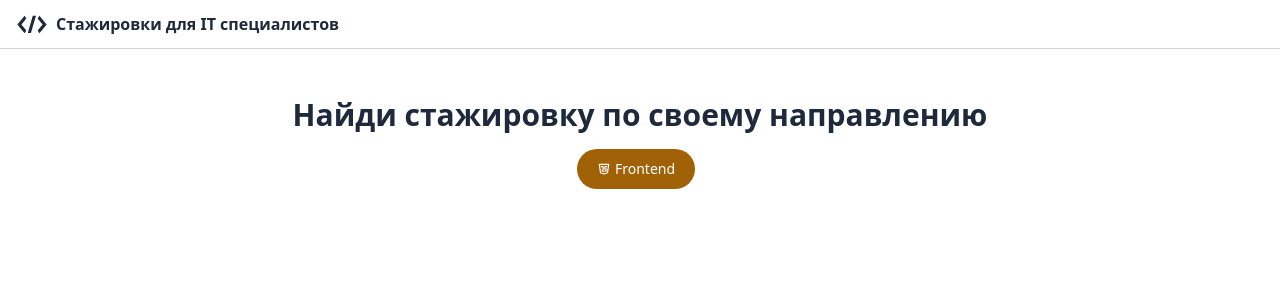
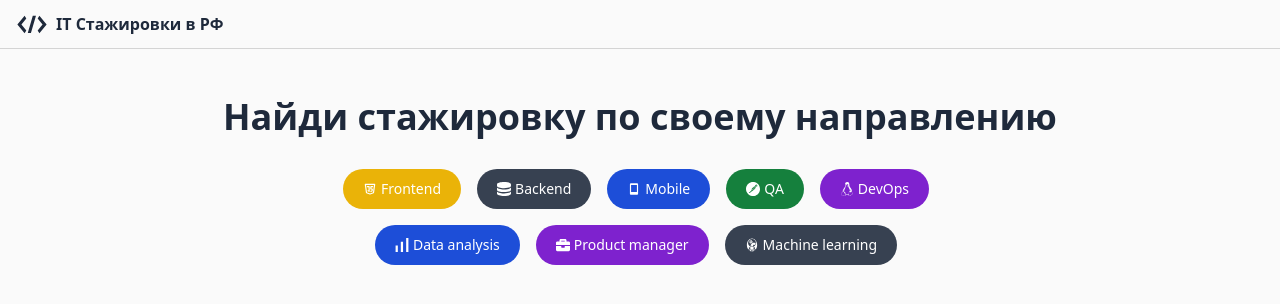
Before and after one commit to aiprivet/intern-jobs-ru, a React (Vite) app: page / in a window 1280 px wide. Shown: the top 304 px of the page. Built offline with nearby package versions, Linux system fonts and the light colour scheme.

Commit message:
make start screen layout

```diff
--- a/src/App.jsx
+++ b/src/App.jsx
@@ -1,30 +1,61 @@
 import { DiCode } from "react-icons/di";
 import { TbBrandJavascript } from "react-icons/tb";
+import { ImDatabase } from "react-icons/im";
+import { BiMobile } from "react-icons/bi";
+import { SiPostman } from "react-icons/si";
+import { FaLinux } from "react-icons/fa";
+import { SiSimpleanalytics } from "react-icons/si";
+import { FaBriefcase } from "react-icons/fa";
+import { GiArtificialIntelligence } from "react-icons/gi";
 
 import Button from "./ui/Button";
 function App() {
   return (
-    <>
-      <header className="flex justify-between items-center border-b border-neutral-300">
-        <div className="text-slate-800 flex items-center pl-2 font-semibold">
+    <div className="h-screen bg-neutral-50 dark:bg-slate-950 w-screen">
+      <header className="flex justify-between items-center border-b dark:border-slate-900 border-neutral-300">
+        <div className="text-slate-800 flex items-center pl-2 font-semibold dark:text-slate-100">
           <DiCode size="48"></DiCode>
-          <span>Стажировки для IT специалистов</span>
+          <span>IT Стажировки в РФ</span>
         </div>
       </header>
-      <main className="flex items-center justify-center mt-12 text-slate-800 flex-col">
-        <h1 className="text-center font-semibold text-3xl">
+      <main className="flex items-center justify-center mt-12 text-slate-800 dark:text-slate-100 flex-col">
+        <h1 className="text-center font-semibold text-4xl">
           Найди стажировку по своему направлению
         </h1>
-        <div className="mt-4">
+        <div className="mt-8 flex gap-2 max-w-2xl flex-wrap justify-center">
           <Button
             color={"yellow"}
             icon={<TbBrandJavascript></TbBrandJavascript>}
           >
             Frontend
           </Button>
+          <Button color={"gray"} icon={<ImDatabase></ImDatabase>}>
+            Backend
+          </Button>
+          <Button color={"blue"} icon={<BiMobile></BiMobile>}>
+            Mobile
+          </Button>
+          <Button color={"green"} icon={<SiPostman></SiPostman>}>
+            QA
+          </Button>
+          <Button color={"purple"} icon={<FaLinux></FaLinux>}>
+            DevOps
+          </Button>
+          <Button color={"blue"} icon={<SiSimpleanalytics></SiSimpleanalytics>}>
+            Data analysis
+          </Button>
+          <Button color={"purple"} icon={<FaBriefcase></FaBriefcase>}>
+            Product manager
+          </Button>
+          <Button
+            color={"gray"}
+            icon={<GiArtificialIntelligence></GiArtificialIntelligence>}
+          >
+            Machine learning
+          </Button>
         </div>
       </main>
-    </>
+    </div>
   );
 }
 
--- a/src/styles/styles.css
+++ b/src/styles/styles.css
@@ -554,14 +554,6 @@ video {
   --tw-contain-style:  ;
 }
 
-.mt-4 {
-  margin-top: 1rem;
-}
-
-.mt-12 {
-  margin-top: 3rem;
-}
-
 .mb-2 {
   margin-bottom: 0.5rem;
 }
@@ -570,16 +562,68 @@ video {
   margin-inline-end: 0.5rem;
 }
 
-.mt-2 {
-  margin-top: 0.5rem;
+.mt-12 {
+  margin-top: 3rem;
+}
+
+.mt-4 {
+  margin-top: 1rem;
+}
+
+.mt-8 {
+  margin-top: 2rem;
 }
 
 .flex {
   display: flex;
 }
 
+.h-screen {
+  height: 100vh;
+}
+
+.w-screen {
+  width: 100vw;
+}
+
+.max-w-56 {
+  max-width: 14rem;
+}
+
+.max-w-96 {
+  max-width: 24rem;
+}
+
+.max-w-lg {
+  max-width: 32rem;
+}
+
+.max-w-3xl {
+  max-width: 48rem;
+}
+
+.max-w-xl {
+  max-width: 36rem;
+}
+
+.max-w-2xl {
+  max-width: 42rem;
+}
+
+.cursor-pointer {
+  cursor: pointer;
+}
+
 .flex-col {
   flex-direction: column;
+}
+
+.flex-wrap {
+  flex-wrap: wrap;
+}
+
+.items-start {
+  align-items: flex-start;
 }
 
 .items-center {
@@ -598,12 +642,16 @@ video {
   gap: 0.25rem;
 }
 
+.gap-4 {
+  gap: 1rem;
+}
+
+.gap-2 {
+  gap: 0.5rem;
+}
+
 .rounded-full {
   border-radius: 9999px;
-}
-
-.border {
-  border-width: 1px;
 }
 
 .border-b {
@@ -620,19 +668,9 @@ video {
   background-color: rgb(29 78 216 / var(--tw-bg-opacity));
 }
 
-.bg-red-700 {
-  --tw-bg-opacity: 1;
-  background-color: rgb(185 28 28 / var(--tw-bg-opacity));
-}
-
 .bg-gray-700 {
   --tw-bg-opacity: 1;
   background-color: rgb(55 65 81 / var(--tw-bg-opacity));
-}
-
-.bg-yellow-700 {
-  --tw-bg-opacity: 1;
-  background-color: rgb(161 98 7 / var(--tw-bg-opacity));
 }
 
 .bg-green-700 {
@@ -640,9 +678,24 @@ video {
   background-color: rgb(21 128 61 / var(--tw-bg-opacity));
 }
 
+.bg-neutral-50 {
+  --tw-bg-opacity: 1;
+  background-color: rgb(250 250 250 / var(--tw-bg-opacity));
+}
+
 .bg-purple-700 {
   --tw-bg-opacity: 1;
   background-color: rgb(126 34 206 / var(--tw-bg-opacity));
+}
+
+.bg-red-700 {
+  --tw-bg-opacity: 1;
+  background-color: rgb(185 28 28 / var(--tw-bg-opacity));
+}
+
+.bg-yellow-500 {
+  --tw-bg-opacity: 1;
+  background-color: rgb(234 179 8 / var(--tw-bg-opacity));
 }
 
 .px-5 {
@@ -660,21 +713,12 @@ video {
   padding-bottom: 0.625rem;
 }
 
-.pl-4 {
-  padding-left: 1rem;
-}
-
 .pl-2 {
   padding-left: 0.5rem;
 }
 
 .text-center {
   text-align: center;
-}
-
-.text-5xl {
-  font-size: 3rem;
-  line-height: 1;
 }
 
 .text-3xl {
@@ -687,47 +731,17 @@ video {
   line-height: 1.25rem;
 }
 
-.font-semibold {
-  font-weight: 600;
+.text-4xl {
+  font-size: 2.25rem;
+  line-height: 2.5rem;
 }
 
 .font-medium {
   font-weight: 500;
 }
 
-.text-neutral-900 {
-  --tw-text-opacity: 1;
-  color: rgb(23 23 23 / var(--tw-text-opacity));
-}
-
-.text-neutral-800 {
-  --tw-text-opacity: 1;
-  color: rgb(38 38 38 / var(--tw-text-opacity));
-}
-
-.text-gray-900 {
-  --tw-text-opacity: 1;
-  color: rgb(17 24 39 / var(--tw-text-opacity));
-}
-
-.text-gray-700 {
-  --tw-text-opacity: 1;
-  color: rgb(55 65 81 / var(--tw-text-opacity));
-}
-
-.text-gray-800 {
-  --tw-text-opacity: 1;
-  color: rgb(31 41 55 / var(--tw-text-opacity));
-}
-
-.text-blue-950 {
-  --tw-text-opacity: 1;
-  color: rgb(23 37 84 / var(--tw-text-opacity));
-}
-
-.text-slate-900 {
-  --tw-text-opacity: 1;
-  color: rgb(15 23 42 / var(--tw-text-opacity));
+.font-semibold {
+  font-weight: 600;
 }
 
 .text-slate-800 {
@@ -745,19 +759,9 @@ video {
   background-color: rgb(30 64 175 / var(--tw-bg-opacity));
 }
 
-.hover\:bg-red-800:hover {
-  --tw-bg-opacity: 1;
-  background-color: rgb(153 27 27 / var(--tw-bg-opacity));
-}
-
 .hover\:bg-gray-800:hover {
   --tw-bg-opacity: 1;
   background-color: rgb(31 41 55 / var(--tw-bg-opacity));
-}
-
-.hover\:bg-yellow-800:hover {
-  --tw-bg-opacity: 1;
-  background-color: rgb(133 77 14 / var(--tw-bg-opacity));
 }
 
 .hover\:bg-green-800:hover {
@@ -768,6 +772,16 @@ video {
 .hover\:bg-purple-800:hover {
   --tw-bg-opacity: 1;
   background-color: rgb(107 33 168 / var(--tw-bg-opacity));
+}
+
+.hover\:bg-red-800:hover {
+  --tw-bg-opacity: 1;
+  background-color: rgb(153 27 27 / var(--tw-bg-opacity));
+}
+
+.hover\:bg-yellow-600:hover {
+  --tw-bg-opacity: 1;
+  background-color: rgb(202 138 4 / var(--tw-bg-opacity));
 }
 
 .focus\:outline-none:focus {
@@ -786,19 +800,9 @@ video {
   --tw-ring-color: rgb(147 197 253 / var(--tw-ring-opacity));
 }
 
-.focus\:ring-red-300:focus {
-  --tw-ring-opacity: 1;
-  --tw-ring-color: rgb(252 165 165 / var(--tw-ring-opacity));
-}
-
 .focus\:ring-gray-300:focus {
   --tw-ring-opacity: 1;
   --tw-ring-color: rgb(209 213 219 / var(--tw-ring-opacity));
-}
-
-.focus\:ring-yellow-300:focus {
-  --tw-ring-opacity: 1;
-  --tw-ring-color: rgb(253 224 71 / var(--tw-ring-opacity));
 }
 
 .focus\:ring-green-300:focus {
@@ -811,25 +815,40 @@ video {
   --tw-ring-color: rgb(216 180 254 / var(--tw-ring-opacity));
 }
 
+.focus\:ring-red-300:focus {
+  --tw-ring-opacity: 1;
+  --tw-ring-color: rgb(252 165 165 / var(--tw-ring-opacity));
+}
+
+.focus\:ring-yellow-300:focus {
+  --tw-ring-opacity: 1;
+  --tw-ring-color: rgb(253 224 71 / var(--tw-ring-opacity));
+}
+
 @media (prefers-color-scheme: dark) {
+  .dark\:border-neutral-900 {
+    --tw-border-opacity: 1;
+    border-color: rgb(23 23 23 / var(--tw-border-opacity));
+  }
+
+  .dark\:border-slate-900 {
+    --tw-border-opacity: 1;
+    border-color: rgb(15 23 42 / var(--tw-border-opacity));
+  }
+
+  .dark\:bg-black {
+    --tw-bg-opacity: 1;
+    background-color: rgb(0 0 0 / var(--tw-bg-opacity));
+  }
+
   .dark\:bg-blue-600 {
     --tw-bg-opacity: 1;
     background-color: rgb(37 99 235 / var(--tw-bg-opacity));
   }
 
-  .dark\:bg-red-600 {
-    --tw-bg-opacity: 1;
-    background-color: rgb(220 38 38 / var(--tw-bg-opacity));
-  }
-
   .dark\:bg-gray-600 {
     --tw-bg-opacity: 1;
     background-color: rgb(75 85 99 / var(--tw-bg-opacity));
-  }
-
-  .dark\:bg-yellow-600 {
-    --tw-bg-opacity: 1;
-    background-color: rgb(202 138 4 / var(--tw-bg-opacity));
   }
 
   .dark\:bg-green-600 {
@@ -842,24 +861,44 @@ video {
     background-color: rgb(147 51 234 / var(--tw-bg-opacity));
   }
 
+  .dark\:bg-red-600 {
+    --tw-bg-opacity: 1;
+    background-color: rgb(220 38 38 / var(--tw-bg-opacity));
+  }
+
+  .dark\:bg-yellow-500 {
+    --tw-bg-opacity: 1;
+    background-color: rgb(234 179 8 / var(--tw-bg-opacity));
+  }
+
+  .dark\:bg-neutral-900 {
+    --tw-bg-opacity: 1;
+    background-color: rgb(23 23 23 / var(--tw-bg-opacity));
+  }
+
+  .dark\:bg-blue-950 {
+    --tw-bg-opacity: 1;
+    background-color: rgb(23 37 84 / var(--tw-bg-opacity));
+  }
+
+  .dark\:bg-slate-950 {
+    --tw-bg-opacity: 1;
+    background-color: rgb(2 6 23 / var(--tw-bg-opacity));
+  }
+
+  .dark\:text-slate-100 {
+    --tw-text-opacity: 1;
+    color: rgb(241 245 249 / var(--tw-text-opacity));
+  }
+
   .dark\:hover\:bg-blue-700:hover {
     --tw-bg-opacity: 1;
     background-color: rgb(29 78 216 / var(--tw-bg-opacity));
   }
 
-  .dark\:hover\:bg-red-700:hover {
-    --tw-bg-opacity: 1;
-    background-color: rgb(185 28 28 / var(--tw-bg-opacity));
-  }
-
   .dark\:hover\:bg-gray-700:hover {
     --tw-bg-opacity: 1;
     background-color: rgb(55 65 81 / var(--tw-bg-opacity));
-  }
-
-  .dark\:hover\:bg-yellow-700:hover {
-    --tw-bg-opacity: 1;
-    background-color: rgb(161 98 7 / var(--tw-bg-opacity));
   }
 
   .dark\:hover\:bg-green-700:hover {
@@ -872,24 +911,24 @@ video {
     background-color: rgb(126 34 206 / var(--tw-bg-opacity));
   }
 
+  .dark\:hover\:bg-red-700:hover {
+    --tw-bg-opacity: 1;
+    background-color: rgb(185 28 28 / var(--tw-bg-opacity));
+  }
+
+  .dark\:hover\:bg-yellow-600:hover {
+    --tw-bg-opacity: 1;
+    background-color: rgb(202 138 4 / var(--tw-bg-opacity));
+  }
+
   .dark\:focus\:ring-blue-800:focus {
     --tw-ring-opacity: 1;
     --tw-ring-color: rgb(30 64 175 / var(--tw-ring-opacity));
   }
 
-  .dark\:focus\:ring-red-800:focus {
-    --tw-ring-opacity: 1;
-    --tw-ring-color: rgb(153 27 27 / var(--tw-ring-opacity));
-  }
-
   .dark\:focus\:ring-gray-800:focus {
     --tw-ring-opacity: 1;
     --tw-ring-color: rgb(31 41 55 / var(--tw-ring-opacity));
-  }
-
-  .dark\:focus\:ring-yellow-800:focus {
-    --tw-ring-opacity: 1;
-    --tw-ring-color: rgb(133 77 14 / var(--tw-ring-opacity));
   }
 
   .dark\:focus\:ring-green-800:focus {
@@ -901,4 +940,14 @@ video {
     --tw-ring-opacity: 1;
     --tw-ring-color: rgb(107 33 168 / var(--tw-ring-opacity));
   }
+
+  .dark\:focus\:ring-red-800:focus {
+    --tw-ring-opacity: 1;
+    --tw-ring-color: rgb(153 27 27 / var(--tw-ring-opacity));
+  }
+
+  .dark\:focus\:ring-yellow-800:focus {
+    --tw-ring-opacity: 1;
+    --tw-ring-color: rgb(133 77 14 / var(--tw-ring-opacity));
+  }
 }
--- a/src/ui/Button.jsx
+++ b/src/ui/Button.jsx
@@ -4,7 +4,7 @@ export default function Button({ children, color, onClick, icon }) {
     red: "bg-red-700 hover:bg-red-800 dark:bg-red-600 dark:hover:bg-red-700 dark:focus:ring-red-800 focus:ring-red-300",
     gray: "bg-gray-700 hover:bg-gray-800 dark:bg-gray-600 dark:hover:bg-gray-700 dark:focus:ring-gray-800 focus:ring-gray-300",
     yellow:
-      "bg-yellow-700 hover:bg-yellow-800 dark:bg-yellow-600 dark:hover:bg-yellow-700 dark:focus:ring-yellow-800 focus:ring-yellow-300",
+      "bg-yellow-500 hover:bg-yellow-600 dark:bg-yellow-500 dark:hover:bg-yellow-600 dark:focus:ring-yellow-800 focus:ring-yellow-300",
     green:
       "bg-green-700 hover:bg-green-800 dark:bg-green-600 dark:hover:bg-green-700 dark:focus:ring-green-800 focus:ring-green-300",
     purple:
@@ -16,7 +16,7 @@ export default function Button({ children, color, onClick, icon }) {
       onClick={onClick ? onClick : () => {}}
       className={`${
         icon ? "flex items-center gap-1" : ""
-      } text-white focus:outline-none focus:ring-4 font-medium rounded-full text-sm px-5 py-2.5 text-center me-2 mb-2 ${
+      }  cursor-pointer text-white focus:outline-none focus:ring-4 font-medium rounded-full text-sm px-5 py-2.5 text-center me-2 mb-2 ${
         colorClassNames[color]
       }`}
     >
```
Also changed, not shown: src/styles/input.css (line endings or trailing spaces).
